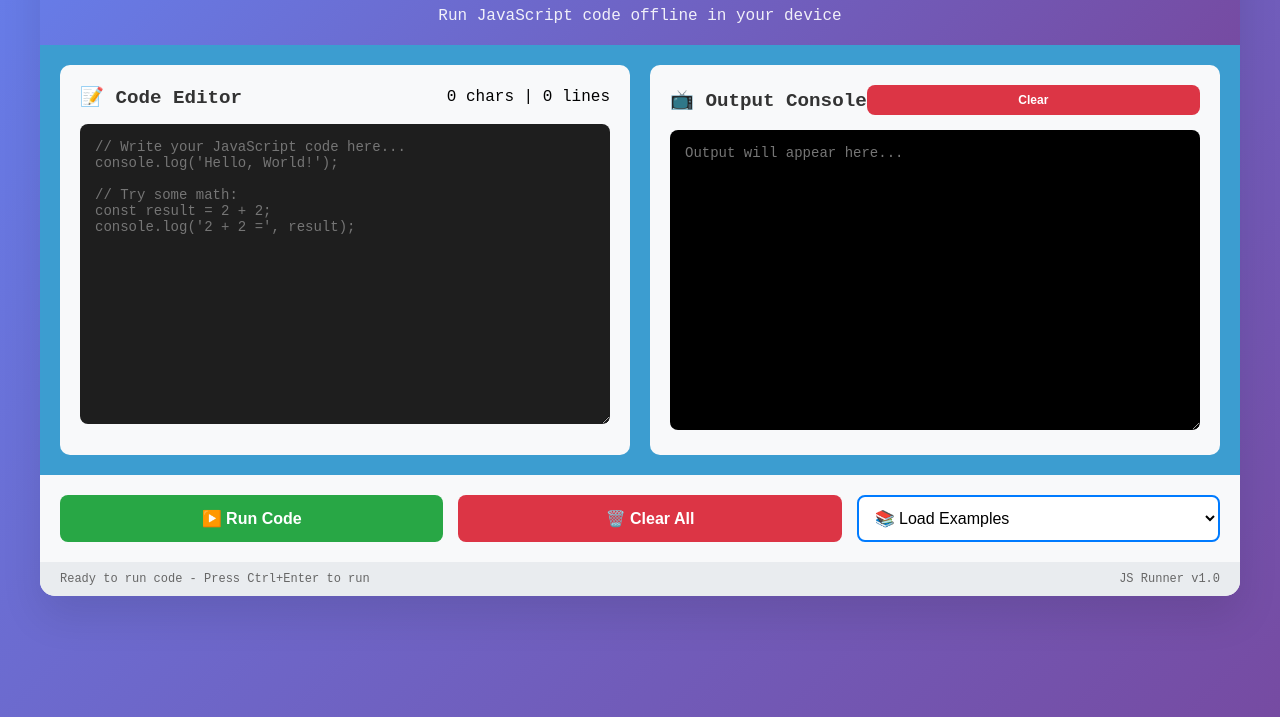
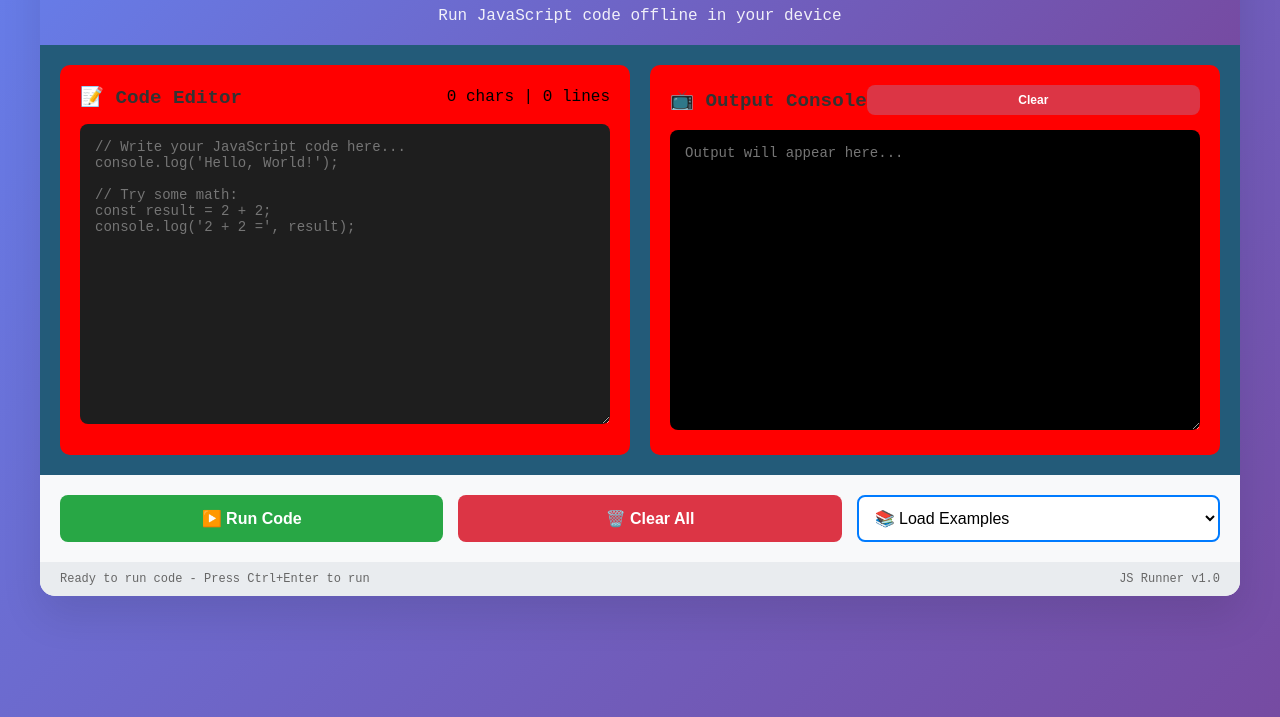
Before and after one commit to ParthaDey5/js-runner-web, a plain HTML site: page index.html in a window 1280 px wide. Shown: the part 83-800 px from the top of the page. Drawn offline with Linux system fonts and the light colour scheme.

Commit message:
Update index.html

```diff
--- a/index.html
+++ b/index.html
@@ -48,7 +48,7 @@
             grid-template-columns: 1fr 1fr;
             gap: 20px;
             padding: 20px;
-            background-color: #3c9dd0;
+            background-color: #235B79
 
         }
 
@@ -59,7 +59,7 @@
         }
 
         .editor-section, .output-section {
-            background: #f8f9fa;
+            background: red;
             border-radius: 10px;
             padding: 20px;
         }
```
